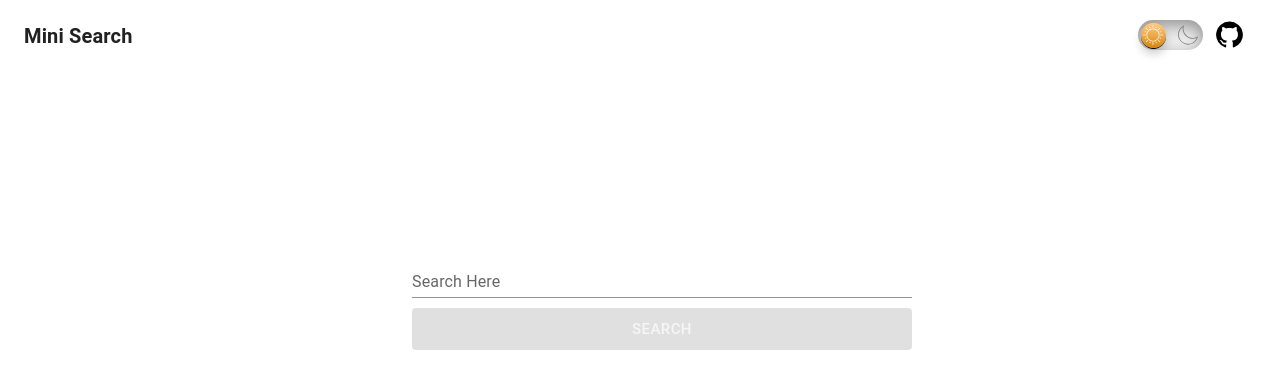
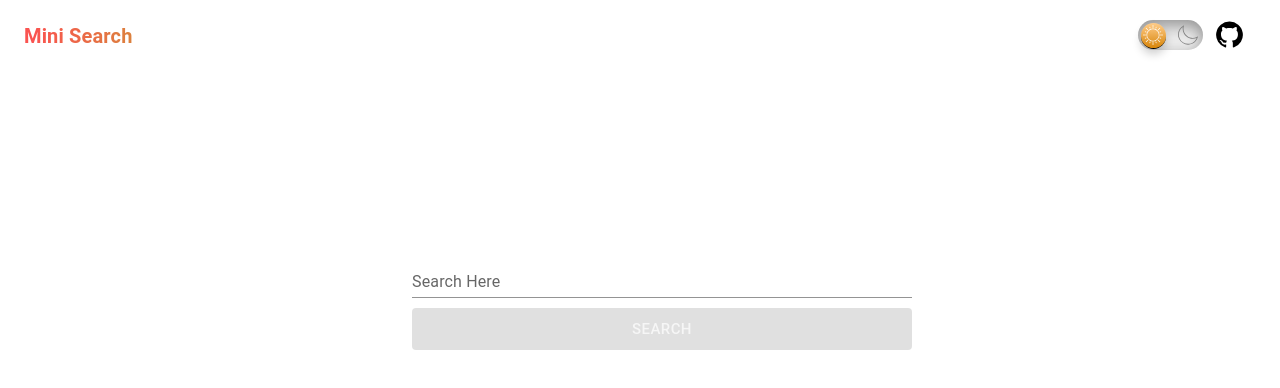
Before and after one commit to elisaia55/Mini-Search, a React (Create React App) app in the folder Mini-Search/: page / in a window 1280 px wide. Shown: the top 388 px of the page. Built offline with nearby package versions, Linux system fonts and the light colour scheme; no server answers; the HTML template or start-up script is replaced by a standard one.

Commit message:
text gradient added

```diff
--- a/Mini-Search/src/Components/NavigationBar/NavigationBar.css
+++ b/Mini-Search/src/Components/NavigationBar/NavigationBar.css
@@ -30,7 +30,11 @@
 .nav-title {
   display: flex;
   width: 150px;
-  color: var(--main_font_color);
+  background: var(--title_background_color);
+  background: var(--title_background_gradient);
+  -webkit-background-clip: text;
+  -webkit-text-fill-color: transparent;
+
 }
 
 .scroll-btn-container {
--- a/Mini-Search/src/index.css
+++ b/Mini-Search/src/index.css
@@ -9,6 +9,11 @@
   --search_font_color: #005f87;
   --button_color: rgb(0, 0, 0);
   --button_font_color: rgba(255, 255, 255, 0.7);
+  --title_background_color:#FA5350;
+  --title_background_gradient: linear-gradient(to right, #FA5350 6%, #CF9436 100%);
+  --title_background_clip:-webkit-background-clip: text;
+  --title_text_fill: -webkit-text-fill-color: transparent;
+
 }
 
 [data-theme="dark"] {
@@ -22,6 +27,13 @@
   --search_font_color: #5f8787;
   --button_color: #fff;
   --button_font_color: rgba(0, 0, 0, 0.87);
+
+  --title_background_color:#50F7FA;
+  --title_background_gradient: linear-gradient(to right, #50F7FA 6%, #3671CF 100%);
+  --title_background_clip:-webkit-background-clip: text;
+  --title_text_fill: -webkit-text-fill-color: transparent;
+
+
 }
 
 * {
```
